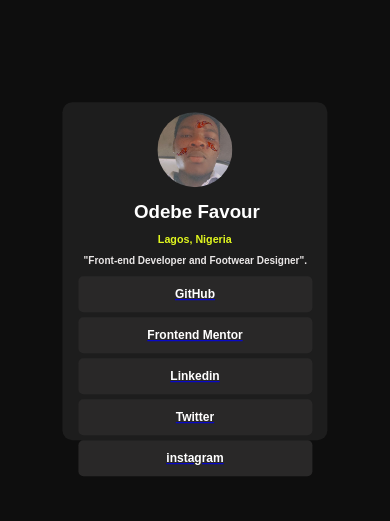
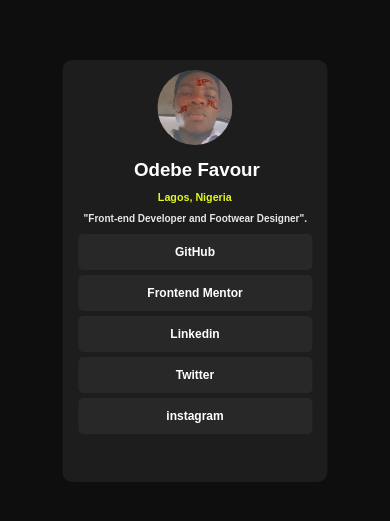
Before and after one commit to Yungodebz/Project1, a plain HTML site: page index.html in a window 390 px wide. Shown: the part 151-672 px from the top of the page. Drawn offline with Linux system fonts and the light colour scheme.

Commit message:
sixth commit

```diff
--- a/style.css
+++ b/style.css
@@ -71,6 +71,9 @@ h3{
     margin-left: 10%;
     margin-bottom: 10px;
 }
+a{
+    text-decoration: none;
+  }
 h6{
     color: rgb(225, 247, 31);
     margin-top: 10px;
@@ -103,14 +106,17 @@ p{
     .container {
         background-color:#1d1d1d;
         width: 68%;
-        height: 40%;
+        height: 50%;
         margin: 0 auto;
         align-items: center;
         border-radius: 10px;
         margin-bottom: 100px;
         position: absolute;
       }
-
+      .container a {
+        text-decoration: none;
+        color: inherit;
+      }
       .container img {
         width: 75px;
         height: 75px;
```
